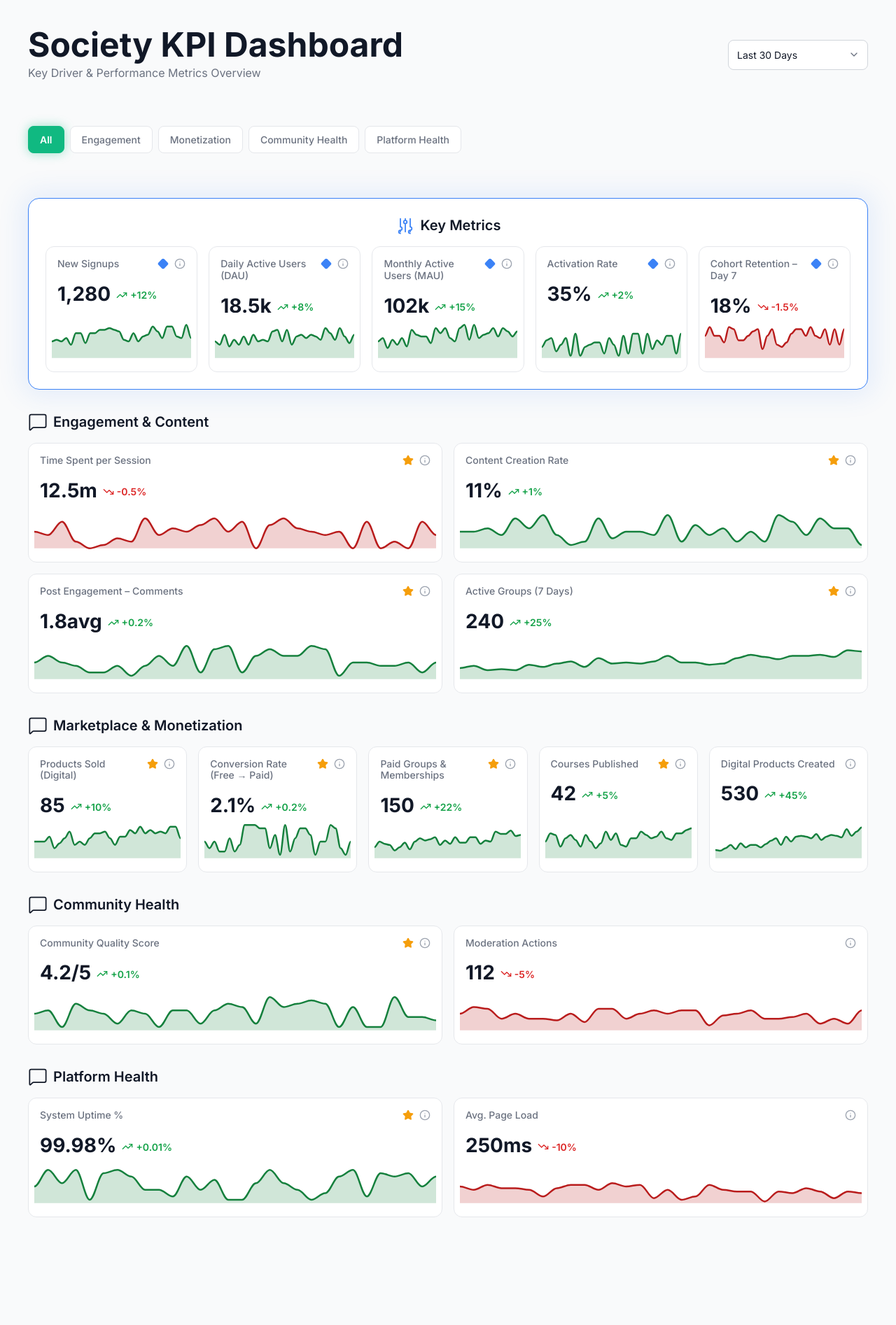
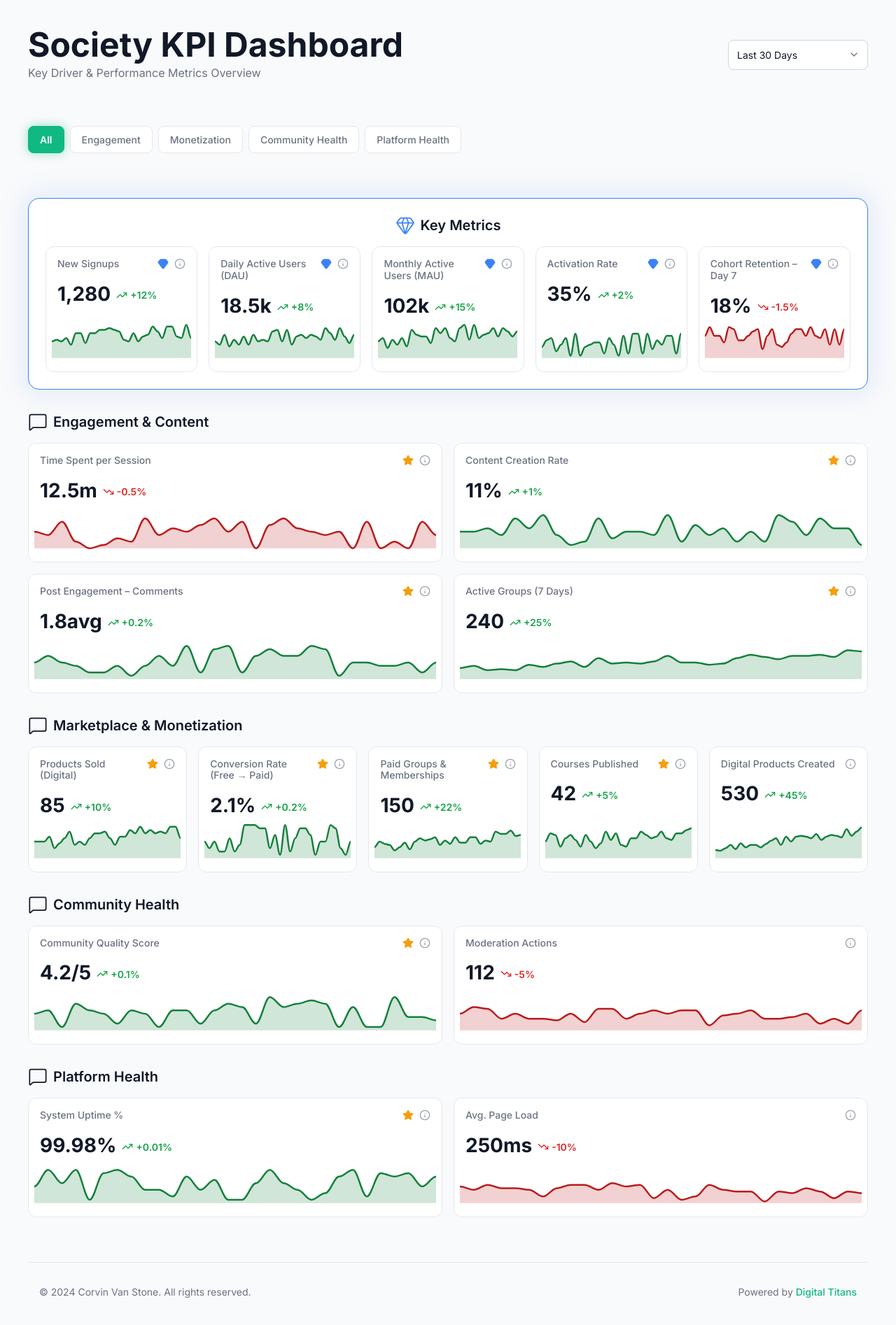
Before and after one commit to iamsabbirsobhani/checkout-funnel-dashboard, a Next.js app: page / in a window 1280 px wide. Shown: the top 1894 px of the page at 70% size. Before the commit the page ends 1780 px from the top, so only its background shows below. Built offline with nearby package versions, Linux system fonts and the light colour scheme.

Commit message:
add footer

```diff
--- a/app/components/society/SocietyDashboard.module.css
+++ b/app/components/society/SocietyDashboard.module.css
@@ -151,3 +151,53 @@
   font-size: 1rem;
   font-weight: 500;
 }
+
+.footer {
+  margin-top: 4rem;
+  padding: 2rem 0;
+  border-top: 1px solid var(--border-color);
+  text-align: center;
+  background-color: var(--background-main);
+}
+
+.footerContent {
+  display: flex;
+  flex-direction: column;
+  align-items: center;
+  gap: 0.5rem;
+  max-width: 90rem;
+  margin: 0 auto;
+  padding: 0 1rem;
+}
+
+@media (min-width: 640px) {
+  .footerContent {
+    flex-direction: row;
+    justify-content: space-between;
+    gap: 1rem;
+  }
+}
+
+.copyright {
+  color: var(--text-secondary);
+  font-size: 0.875rem;
+  line-height: 1.25rem;
+}
+
+.poweredBy {
+  color: var(--text-secondary);
+  font-size: 0.875rem;
+  line-height: 1.25rem;
+}
+
+.poweredByLink {
+  color: var(--glow-color);
+  text-decoration: none;
+  font-weight: 500;
+  transition: color 0.2s ease-in-out;
+}
+
+.poweredByLink:hover {
+  color: var(--trend-positive-dark);
+  text-decoration: underline;
+}
--- a/app/components/society/SocietyDashboard.tsx
+++ b/app/components/society/SocietyDashboard.tsx
@@ -1,6 +1,7 @@
 'use client';
 
 import { useState, useEffect } from 'react';
+import { Gem } from 'lucide-react';
 import SocietyHeader from './SocietyHeader';
 import SocietyFilter from './SocietyFilter';
 import SocietySection from './SocietySection';
@@ -73,18 +74,7 @@ export default function SocietyDashboard() {
 
         <div className={styles.keyMetricsSection}>
           <h2 className={styles.keyMetricsTitle}>
-            <svg
-              className={styles.keyMetricsIcon}
-              fill="none"
-              viewBox="0 0 24 24"
-              stroke="currentColor"
-            >
-              <path
-                strokeLinecap="round"
-                strokeLinejoin="round"
-                d="M12 6V4m0 2a2 2 0 100 4m0-4a2 2 0 110 4m-6 8a2 2 0 100-4m0 4a2 2 0 100 4m0-4v2m0-6V4m6 6v10m6-2a2 2 0 100-4m0 4a2 2 0 100 4m0-4v2m0-6V4"
-              />
-            </svg>
+            <Gem className={styles.keyMetricsIcon} />
             Key Metrics
           </h2>
           <div className={styles.keyMetricsGrid}>
@@ -102,7 +92,13 @@ export default function SocietyDashboard() {
         </div>
 
         <div className={styles.mainSections}>
-          {Object.entries(sectionTitles).map(([sectionId, sectionTitle]) => (
+          {Object.entries(sectionTitles).map(([sectionId, sectionTitle]) => {
+            // Only show sections that match the active filter
+            if (!isSectionVisible(sectionId)) {
+              return null;
+            }
+
+            return (
               <SocietySection
                 key={sectionId}
                 id={sectionId}
@@ -114,11 +110,31 @@ export default function SocietyDashboard() {
                   ] as SocietyMetric[]
                 }
                 onMetricClick={handleMetricClick}
-              isVisible={isSectionVisible(sectionId)}
+                isVisible={true}
               />
-          ))}
+            );
+          })}
         </div>
       </div>
+
+      <footer className={styles.footer}>
+        <div className={styles.footerContent}>
+          <div className={styles.copyright}>
+            © 2024 Corvin Van Stone. All rights reserved.
+          </div>
+          <div className={styles.poweredBy}>
+            Powered by{' '}
+            <a
+              href="https://selfpublishingtitans.com/"
+              target="_blank"
+              rel="noopener noreferrer"
+              className={styles.poweredByLink}
+            >
+              Digital Titans
+            </a>
+          </div>
+        </div>
+      </footer>
 
       <SocietyModal
         metric={selectedMetric}
--- a/app/components/society/SocietyMetricCard.module.css
+++ b/app/components/society/SocietyMetricCard.module.css
@@ -14,6 +14,7 @@
   min-height: 140px;
   max-height: 180px;
   overflow: hidden;
+  position: relative;
 }
 
 @media (min-width: 640px) {
@@ -52,6 +53,7 @@
   flex: 1;
   min-height: 0;
   overflow: hidden;
+  position: relative;
 }
 
 .titleRow {
@@ -62,6 +64,8 @@
   color: var(--text-secondary);
   margin-bottom: 0.5rem;
   flex-shrink: 0;
+  overflow: visible;
+  position: relative;
 }
 
 .title {
@@ -100,12 +104,20 @@
   flex-shrink: 0;
 }
 
-.keyMetricDiamond {
+.keyMetricGem {
   color: var(--glow-color-key-metrics);
   width: 14px;
   height: 14px;
   fill: currentColor;
   margin-right: 0.25rem;
+}
+
+@media (min-width: 640px) {
+  .keyMetricGem {
+    width: 16px;
+    height: 16px;
+    margin-right: 0.5rem;
+  }
 }
 
 .priorityStar {
@@ -120,6 +132,7 @@
   position: relative;
   display: inline-flex;
   align-items: center;
+  z-index: 10000;
 }
 
 .infoIcon {
@@ -128,6 +141,7 @@
   width: 14px;
   height: 14px;
   transition: color 0.2s ease-in-out;
+  z-index: 10001;
 }
 
 .infoIcon:hover {
@@ -135,24 +149,23 @@
 }
 
 .infoTooltip {
-  visibility: hidden;
+  visibility: visible;
   width: 280px;
   background-color: var(--text-primary);
   color: var(--background-main);
   text-align: left;
   border-radius: 8px;
   padding: 10px 14px;
-  position: absolute;
-  z-index: 10;
-  bottom: 135%;
-  left: 50%;
-  margin-left: -140px;
-  opacity: 0;
-  transition: opacity 0.3s, transform 0.3s;
-  transform: translateY(10px);
+  position: fixed;
+  z-index: 10002;
+  opacity: 1;
   font-size: 13px;
   line-height: 1.6;
   box-shadow: 0 8px 24px rgba(0, 0, 0, 0.2);
+  white-space: normal;
+  word-wrap: break-word;
+  pointer-events: none;
+  transform: translateY(-100%);
 }
 
 .infoTooltip::after {
@@ -164,12 +177,6 @@
   border-width: 6px;
   border-style: solid;
   border-color: var(--text-primary) transparent transparent transparent;
-}
-
-.infoIconWrapper:hover .infoTooltip {
-  visibility: visible;
-  opacity: 1;
-  transform: translateY(0);
 }
 
 .valueRow {
@@ -299,7 +306,7 @@
 }
 
 @media (min-width: 640px) {
-  .keyMetricDiamond {
+  .keyMetricGem {
     width: 16px;
     height: 16px;
     margin-right: 0.5rem;
--- a/app/components/society/SocietyMetricCard.tsx
+++ b/app/components/society/SocietyMetricCard.tsx
@@ -1,7 +1,7 @@
 'use client';
 
 import { useState, useEffect, useRef } from 'react';
-import { Diamond, Star, TrendingUp, TrendingDown, Info } from 'lucide-react';
+import { Gem, Star, TrendingUp, TrendingDown, Info } from 'lucide-react';
 import { SocietyMetric } from '../../lib/types/society';
 import { generateTrendData } from '../../lib/data/societyData';
 import styles from './SocietyMetricCard.module.css';
@@ -25,6 +25,23 @@ export default function SocietyMetricCard({
   const [chartData, setChartData] = useState<number[]>([]);
   const [chartOptions, setChartOptions] = useState<ApexOptions | null>(null);
   const [isChartLoading, setIsChartLoading] = useState(true);
+  const [showTooltip, setShowTooltip] = useState(false);
+  const [tooltipPosition, setTooltipPosition] = useState({ x: 0, y: 0 });
+  const infoIconRef = useRef<HTMLDivElement>(null);
+
+  const handleInfoMouseEnter = (e: React.MouseEvent) => {
+    if (infoIconRef.current) {
+      const rect = infoIconRef.current.getBoundingClientRect();
+      const x = rect.left + rect.width / 2 - 140; // Center the tooltip
+      const y = rect.top - 10; // Position above the icon
+      setTooltipPosition({ x, y });
+      setShowTooltip(true);
+    }
+  };
+
+  const handleInfoMouseLeave = () => {
+    setShowTooltip(false);
+  };
 
   useEffect(() => {
     // Simulate loading delay for better UX
@@ -85,18 +102,17 @@ export default function SocietyMetricCard({
         <div className={styles.titleRow}>
           <span className={styles.title}>{metric.title}</span>
           <div className={styles.iconContainer}>
-            {metric.keyMetric && (
-              <Diamond className={styles.keyMetricDiamond} />
-            )}
+            {metric.keyMetric && <Gem className={styles.keyMetricGem} />}
             {metric.priority && !metric.keyMetric && (
               <Star className={styles.priorityStar} />
             )}
-            <div className={styles.infoIconWrapper}>
+            <div
+              className={styles.infoIconWrapper}
+              ref={infoIconRef}
+              onMouseEnter={handleInfoMouseEnter}
+              onMouseLeave={handleInfoMouseLeave}
+            >
               <Info className={styles.infoIcon} />
-              <span
-                className={styles.infoTooltip}
-                dangerouslySetInnerHTML={{ __html: metric.description }}
-              />
             </div>
           </div>
         </div>
@@ -126,6 +142,18 @@ export default function SocietyMetricCard({
           <div className={styles.chartLoading}>Chart unavailable</div>
         )}
       </div>
+
+      {/* Fixed positioned tooltip */}
+      {showTooltip && (
+        <div
+          className={styles.infoTooltip}
+          style={{
+            left: `${tooltipPosition.x}px`,
+            top: `${tooltipPosition.y}px`,
+          }}
+          dangerouslySetInnerHTML={{ __html: metric.description }}
+        />
+      )}
     </div>
   );
 }
```
Lines whose indentation alone changed are shown as unchanged.
